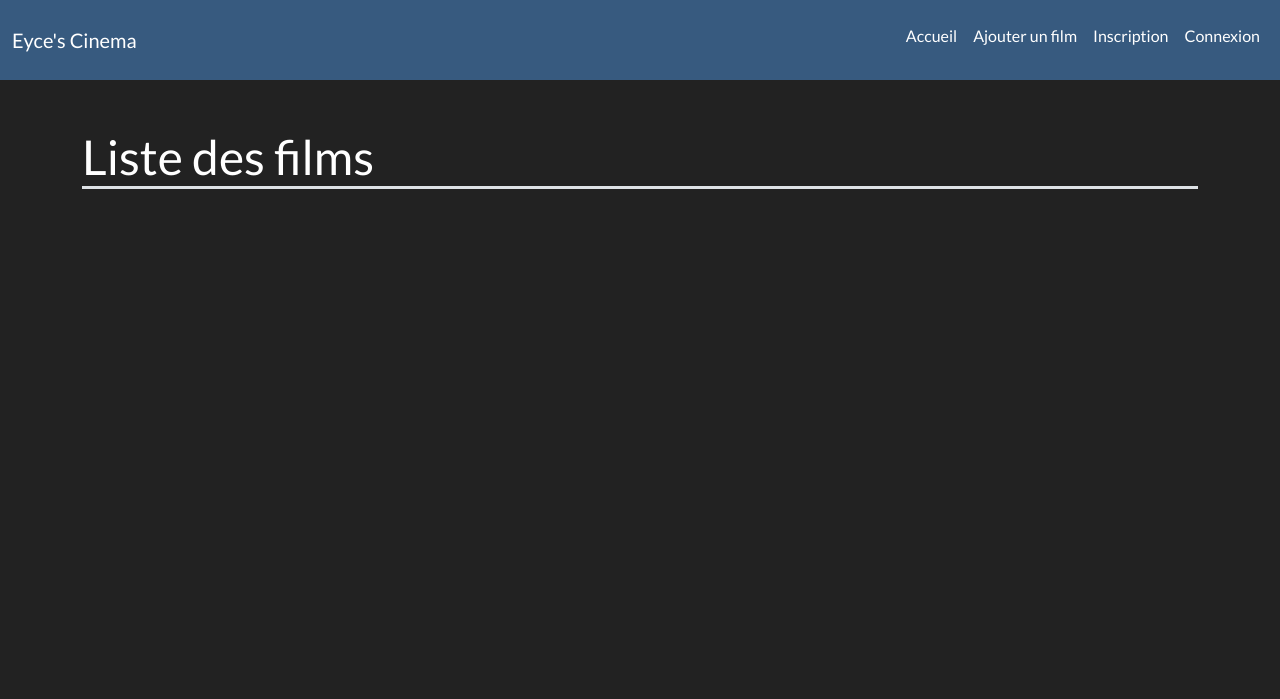
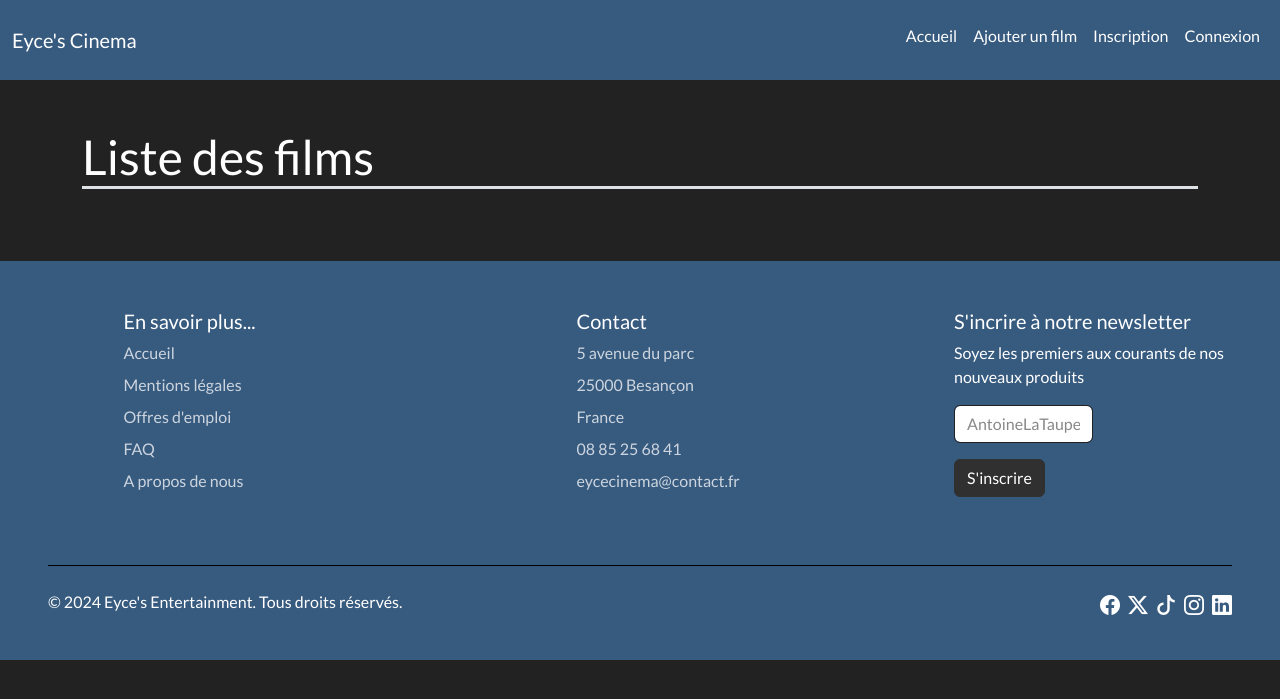
Before and after one commit to phongcroissant/EyceCinema, a PHP site: page / in a window 1280 px wide. Shown: the top 699 px of the page. Run offline with PHP 8.4, Linux system fonts and the light colour scheme; data that the repository does not hold is empty.

Commit message:
ajout footer

```diff
--- a/public/index.php
+++ b/public/index.php
@@ -20,7 +20,7 @@ $films = getFilms();
 <body>
 <!--Barre de navigation-->
 <?php require_once BASE_PROJET . "/src/_partials/menu.php" ?>
-<div class="container mt-5">
+<div class="container mt-5 mb-5">
     <h1 class="border-bottom border-3 mb-4">Liste des films</h1>
     <div class="row">
         <?php foreach ($films as $film): ?>
@@ -39,7 +39,7 @@ $films = getFilms();
     </div>
 
 </div>
-
+<?php require_once BASE_PROJET . "/src/_partials/footer.php" ?>
 <script src="./assets/js/bootstrap.bundle.min.js"></script>
 </body>
 </html>
--- /dev/null
+++ b/src/_partials/footer.php
@@ -0,0 +1,49 @@
+<footer class="ps-5 pe-5 bg-primary pt-5 ">
+    <div class="row">
+        <div class="col-md-12 col-lg-4 col-xl-3 mb-3 mx-auto">
+            <h5>En savoir plus...</h5>
+            <ul class="nav flex-column">
+                <li class="nav-item mb-2"><a href="#" class="nav-link p-0 text-muted">Accueil</a></li>
+                <li class="nav-item mb-2"><a href="#" class="nav-link p-0 text-muted">Mentions légales</a></li>
+                <li class="nav-item mb-2"><a href="#" class="nav-link p-0 text-muted">Offres d'emploi</a></li>
+                <li class="nav-item mb-2"><a href="#" class="nav-link p-0 text-muted">FAQ</a></li>
+                <li class="nav-item mb-2"><a href="#" class="nav-link p-0 text-muted">A propos de nous</a></li>
+            </ul>
+        </div>
+
+        <div class="col-md-12 col-lg-4 col-xl-3 mb-3 mx-auto">
+            <h5>Contact</h5>
+            <ul class="nav flex-column">
+                <li class="nav-item mb-2"><a href="#" class="nav-link p-0 text-muted">5 avenue du parc</a></li>
+                <li class="nav-item mb-2"><a href="#" class="nav-link p-0 text-muted">25000 Besançon</a></li>
+                <li class="nav-item mb-2"><a href="#" class="nav-link p-0 text-muted">France</a></li>
+                <li class="nav-item mb-2"><a href="#" class="nav-link p-0 text-muted">08 85 25 68 41</a></li>
+                <li class="nav-item mb-2"><a href="#" class="nav-link p-0 text-muted">eycecinema@contact.fr</a></li>
+            </ul>
+        </div>
+
+        <div class="col-md-12 col-lg-4 col-xl-3 mb-3">
+            <form>
+                <h5>S'incrire à notre newsletter</h5>
+                <p>Soyez les premiers aux courants de nos nouveaux produits</p>
+                <div class="flex-column flex-sm-row w-50 gap-2 ">
+                    <label for="newsletter1" class="visually-hidden">Email</label>
+                    <input id="newsletter1" type="text" class="form-control just"
+                           placeholder="AntoineLaTaupe@gmail.com">
+                    <button class="btn btn-dark mt-3" type="button">S'inscrire</button>
+                </div>
+            </form>
+        </div>
+    </div>
+
+    <div class="d-flex flex-column flex-sm-row justify-content-between py-4 mt-5 border-top border-black">
+        <p>© 2024 Eyce's Entertainment. Tous droits réservés.</p>
+        <ul class="list-unstyled d-flex">
+            <i class="bi bi-facebook fs-5 me-2"></i>
+            <i class="bi bi-twitter-x fs-5 me-2"></i>
+            <i class="bi bi-tiktok fs-5 me-2"></i>
+            <i class="bi bi-instagram fs-5 me-2"></i>
+            <i class="bi bi-linkedin fs-5"></i>
+        </ul>
+    </div>
+</footer>
--- a/src/database/film-db.php
+++ b/src/database/film-db.php
@@ -14,10 +14,9 @@ function getFilms(): array
 function getDetails($idFilm): array
 {
     $pdo = getConnexion();
-    $requete = $pdo->prepare("SELECT * FROM film WHERE id_film=:idFilm");
-    $requete->execute(["idFilm" => $idFilm]);
-    $resultats = $requete->Fetch(PDO::FETCH_ASSOC);
-    return $resultats;
+    $requete = $pdo->query("SELECT * FROM film WHERE id_film=$idFilm");
+    return $requete->FetchAll(PDO::FETCH_ASSOC);
+
 }
 
 function createFilm($titre, $duree, $resume, $datesortie, $pays, $image): void
--- a/src/fonction/fonction.php
+++ b/src/fonction/fonction.php
@@ -16,7 +16,7 @@ function convertirMinutesEnHeures($duree)
 
 }
 
-function estSolide($password)
+function estSolide(string $password)
 {
     return preg_match('/^(?=.*?[A-Z])(?=.*?[a-z])(?=.*?[0-9]).{8,14}$/', $password);
 }
```
Also changed, not shown: public/pages/détails.php (+17 -9 lines).
